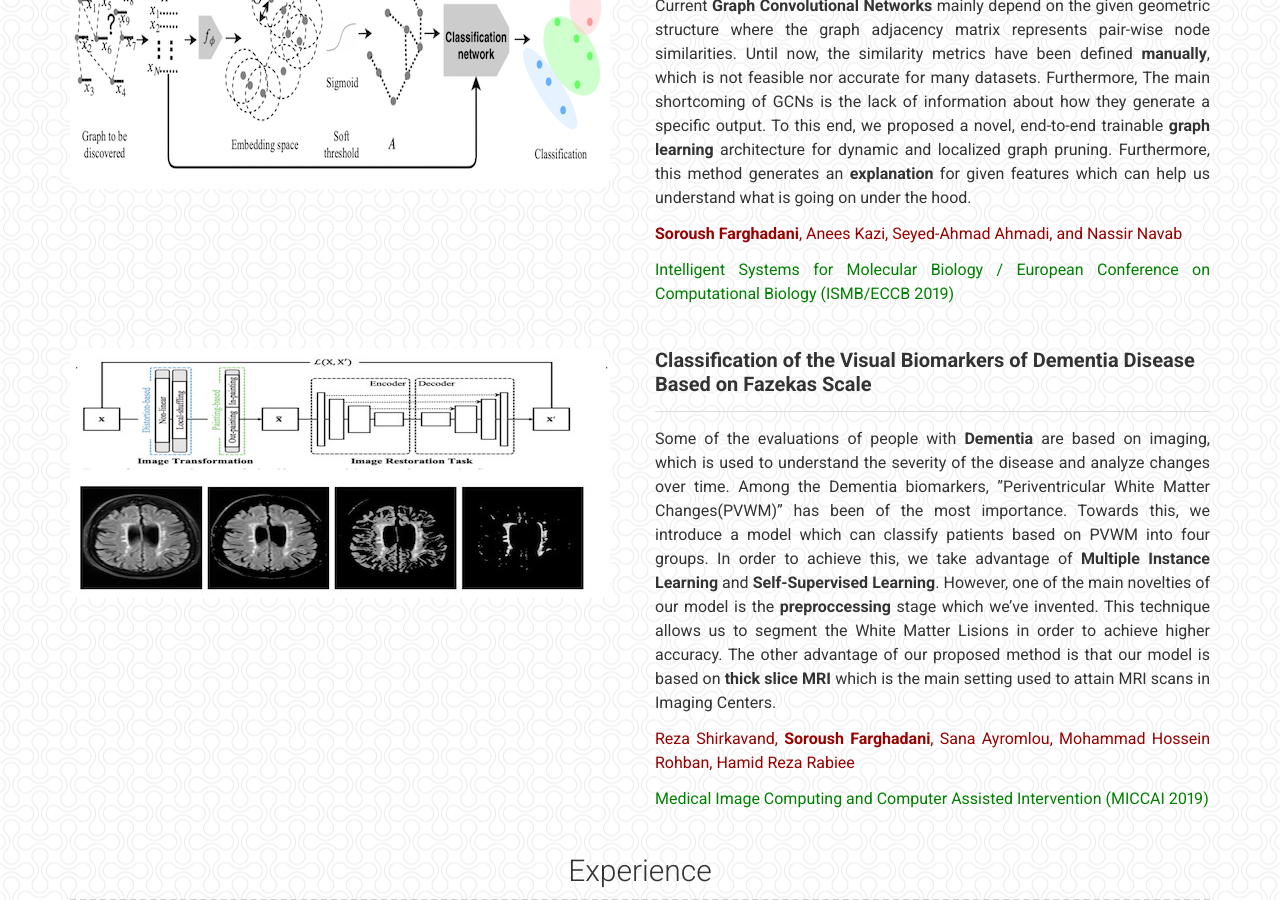
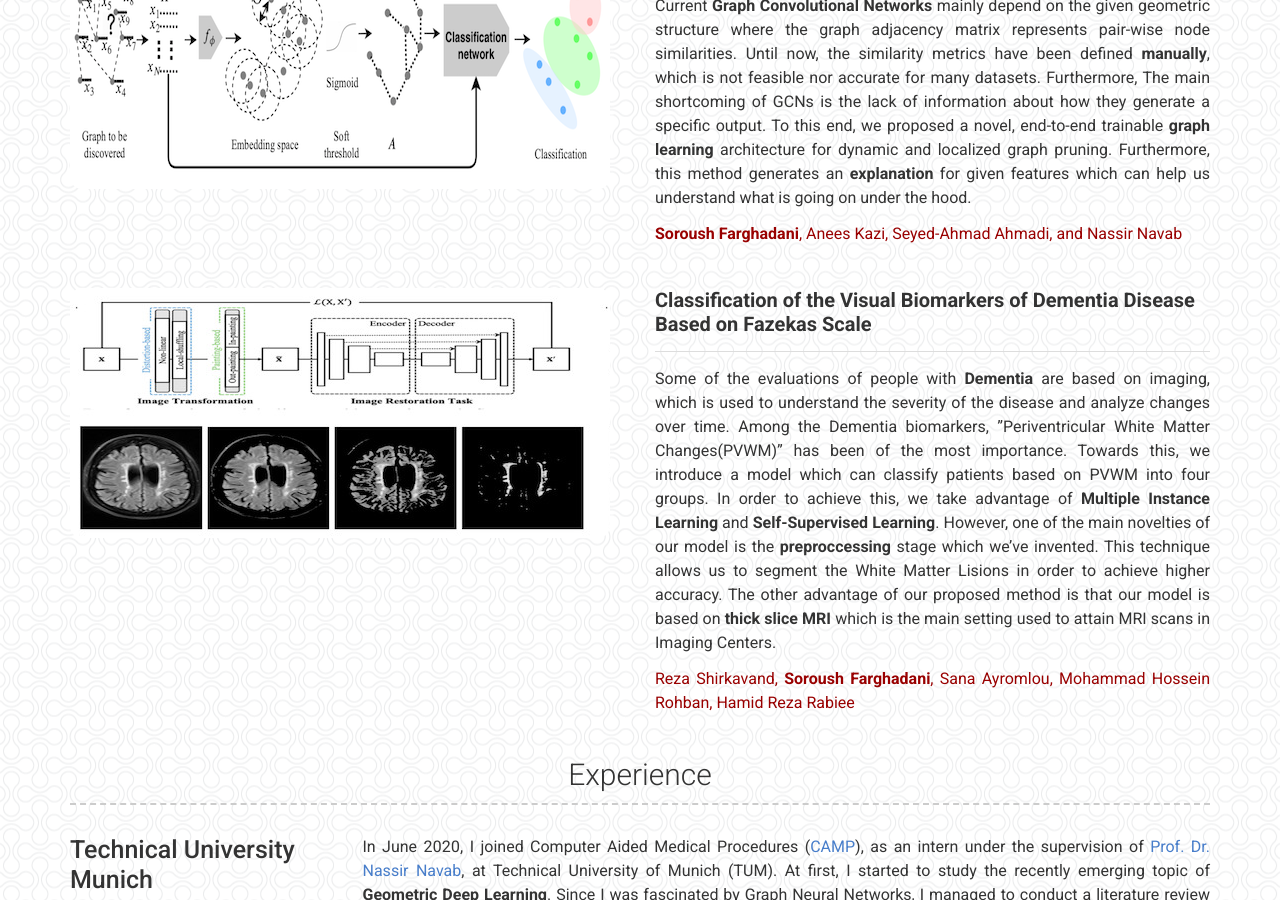
Before and after one commit to sfch1999/sfch1999.github.io, a Jekyll site: the page built from index.md, in a window 1280 px wide and 900 px high, scrolled down 686 px. Built offline with Jekyll 4.4.1, drawn with Linux system fonts in a browser that asks for light colours; a style sheet for code colours, icons or effects is not loaded.

Commit message:
about me

```diff
--- a/_data/projects.yml
+++ b/_data/projects.yml
@@ -13,7 +13,6 @@
 
     <span style="color:#900"> **Soroush Farghadani**, Anees Kazi, Seyed-Ahmad Ahmadi, and Nassir Navab</span>
 
-    <span style="color:green"> Intelligent Systems for Molecular Biology / European Conference on Computational Biology (ISMB/ECCB 2019) </span>
 
 - name: Dementia
   image: images/Dementia.jpg
@@ -31,5 +30,3 @@
     The other advantage of our proposed method is that our model is based on **thick slice MRI** which is the main setting used to attain MRI scans in Imaging Centers.
 
     <span style="color:#900"> Reza Shirkavand, **Soroush Farghadani**, Sana Ayromlou, Mohammad Hossein Rohban, Hamid Reza Rabiee</span>
-
-    <span style="color:green"> Medical Image Computing and Computer Assisted Intervention (MICCAI 2019) </span>
```
